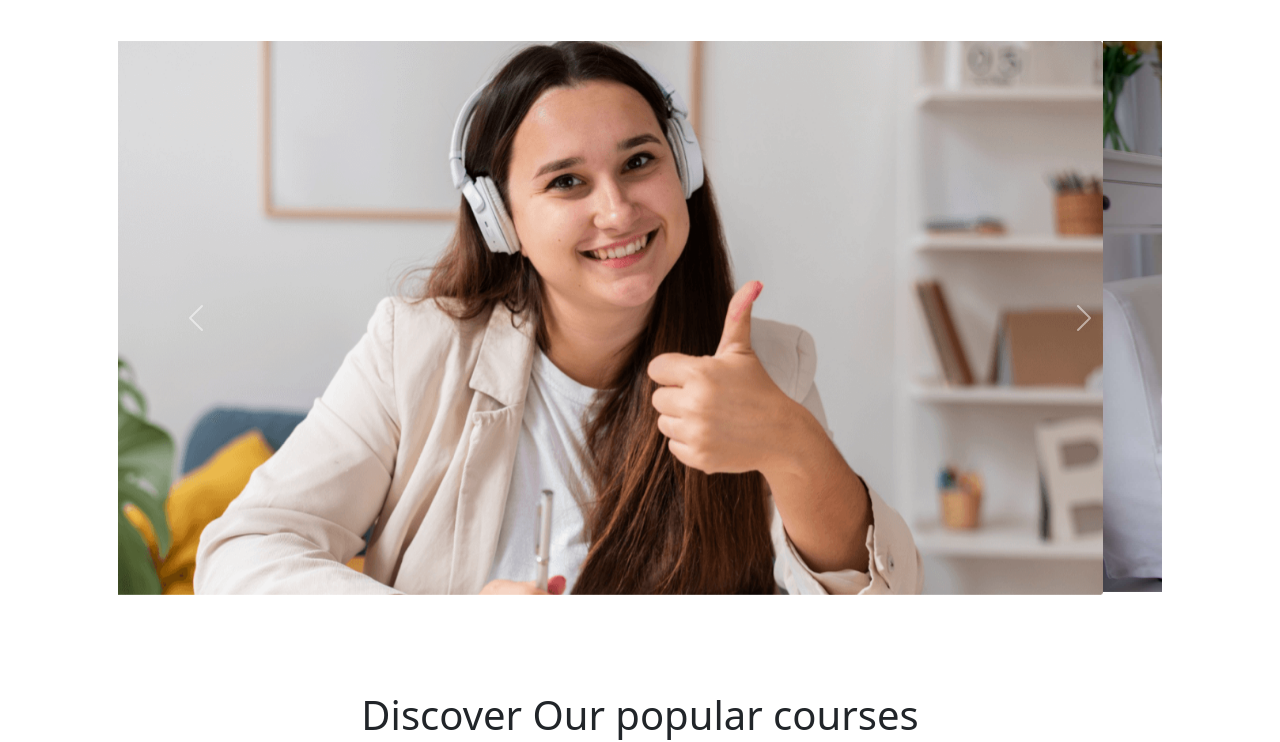
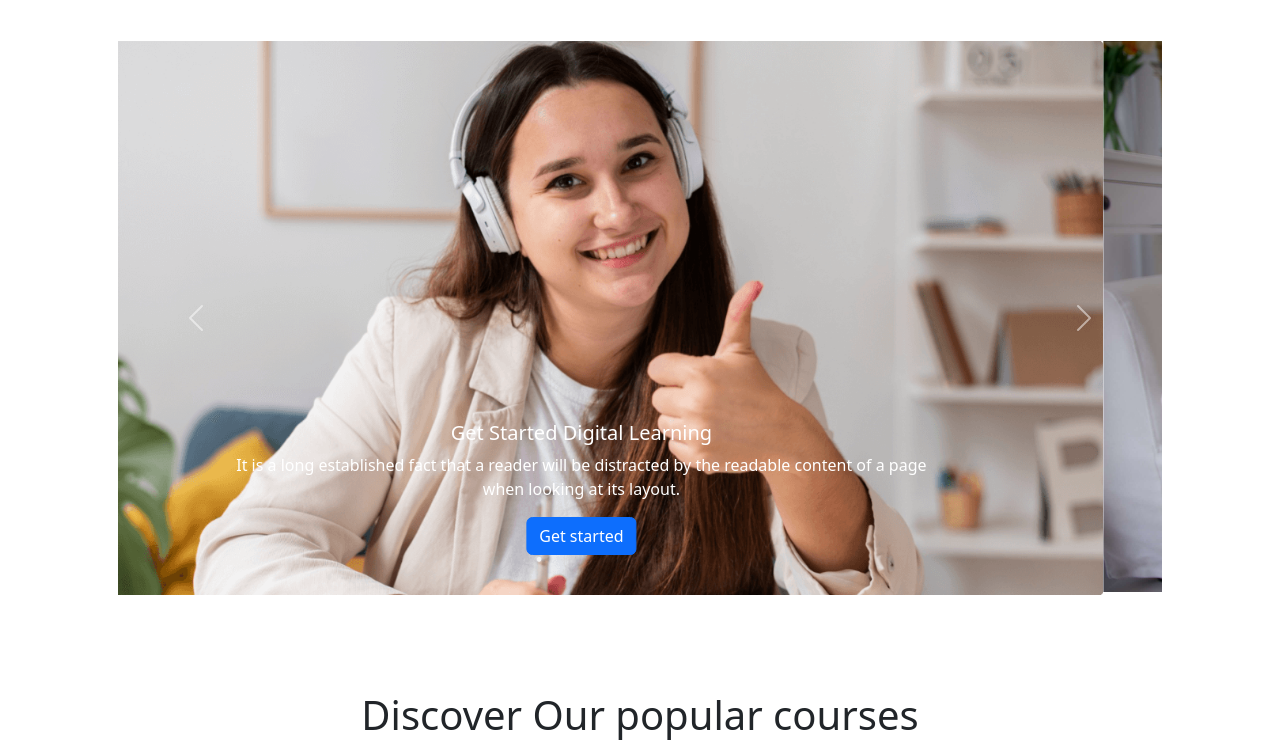
Before and after one commit to sabyasachi4943/edtech-web, a plain HTML site: page index.html in a window 1280 px wide. Shown: the part 63-805 px from the top of the page. Drawn offline with nearby package versions, Linux system fonts and the light colour scheme.

Commit message:
carousel contents

```diff
--- a/index.html
+++ b/index.html
@@ -75,13 +75,29 @@
                 class="d-block w-100 img-fluid"
                 alt="..."
               />
+              <div class="carousel-caption">
+                <h5>Get Started Digital Learning</h5>
+                <p class="mb-3">
+                  It is a long established fact that a reader will be distracted
+                  by the readable content of a page when looking at its layout.
+                </p>
+                <a href="#" class="btn btn-primary">Get started</a>
+              </div>
             </div>
-            <div class="carousel-item">
+            <div class="carousel-item ">
               <img
                 src="images/cover/cover-3.jpg"
                 class="d-block w-100 img-fluid"
                 alt="..."
               />
+              <div class="carousel-caption">
+                <h5>Get Started Digital Learning</h5>
+                <p class="mb-3">
+                  It is a long established fact that a reader will be distracted
+                  by the readable content of a page when looking at its layout.
+                </p>
+                <a href="#" class="btn btn-primary">Get started</a>
+              </div>
             </div>
           </div>
           <button
@@ -287,9 +303,7 @@
             <div class="modal-dialog modal-dialog-centered">
               <div class="modal-content">
                 <div class="modal-header">
-                  <h5 class="modal-title" id="exampleModalLabel">
-                    Register
-                  </h5>
+                  <h5 class="modal-title" id="exampleModalLabel">Register</h5>
                   <button
                     type="button"
                     class="btn-close"
@@ -316,6 +330,7 @@
         </div>
       </div>
     </section>
+    <section></section>
     <section class="container p-5">
       <div class="text-center">
         <h1>Frequently Asked Question</h1>
```
